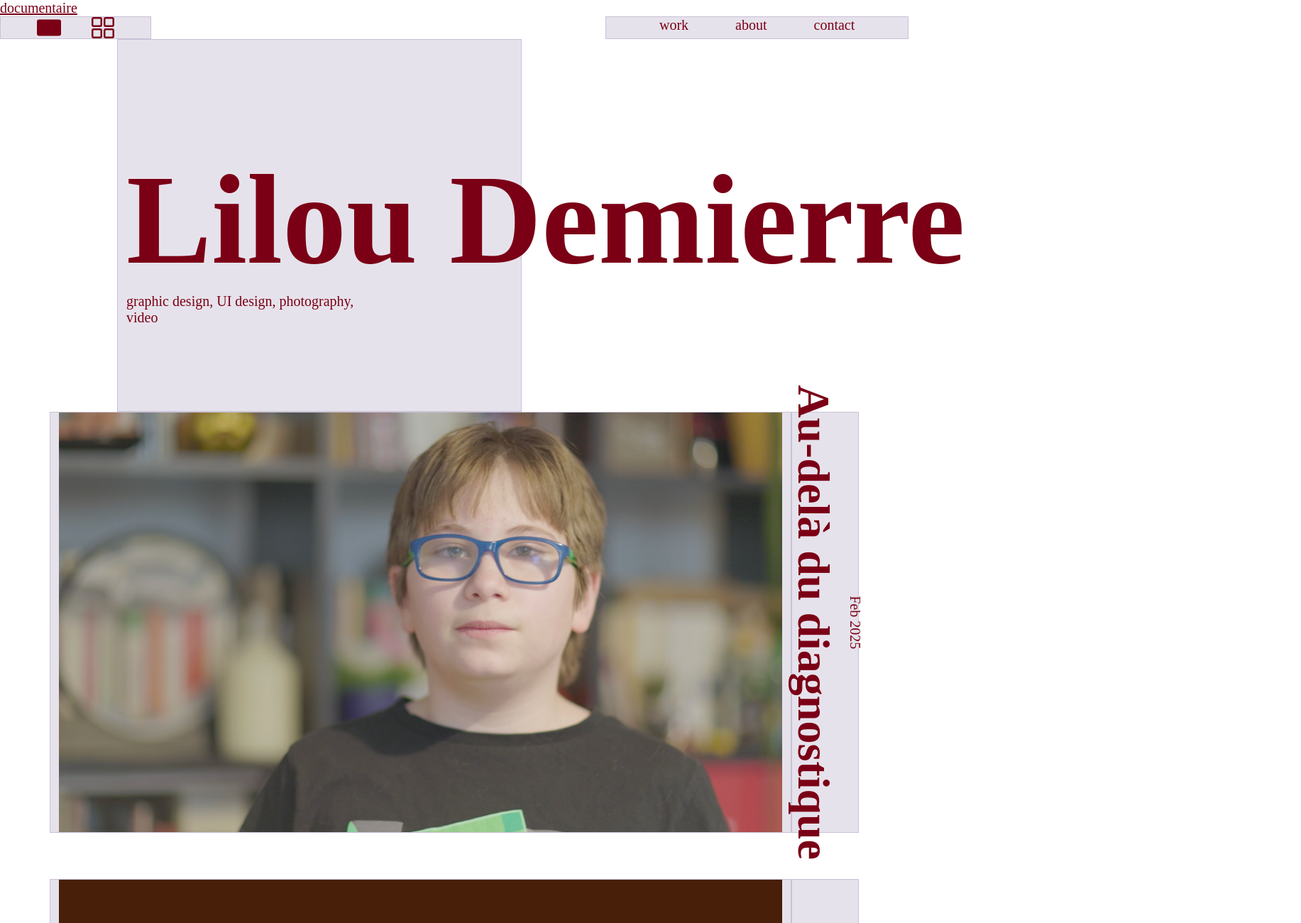
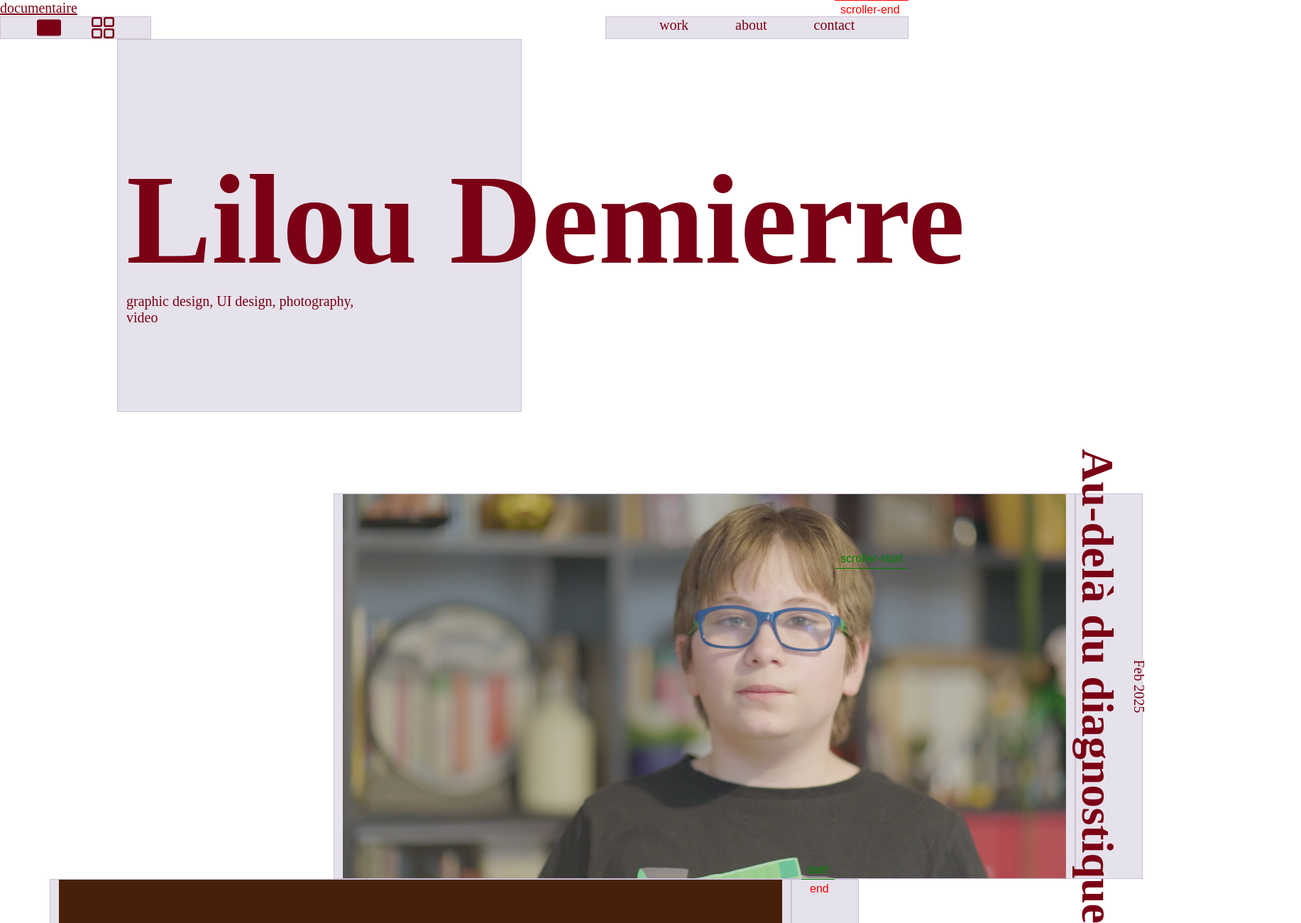
Before and after one commit to liloudemierre/site_portfolio, a website built with Parcel: page src/index.html in a window 1280 px wide. Shown: the top 1300 px of the page at 71% size, 1833 px wide, since content can reach past the window. Built offline with nearby package versions, Linux system fonts and the light colour scheme; a web font is replaced by a local one.

Commit message:
animation homepage

```diff
--- a/package.json
+++ b/package.json
@@ -40,6 +40,7 @@
     "sass": "^1.69.5"
   },
   "dependencies": {
-    "bootstrap": "^5.3.3"
+    "bootstrap": "^5.3.3",
+    "gsap": "^3.12.7"
   }
 }
--- a/src/index.html
+++ b/src/index.html
@@ -6,7 +6,10 @@
     <meta name="viewport" content="width=device-width, initial-scale=1.0" />
     <link rel="stylesheet" href="scss/main.scss" />
     <link rel="stylesheet" href="https://use.typekit.net/xzm5wku.css" />
-    <link rel="stylesheet" href="https://cdnjs.cloudflare.com/ajax/libs/font-awesome/6.5.0/css/all.min.css">
+    <link
+      rel="stylesheet"
+      href="https://cdnjs.cloudflare.com/ajax/libs/font-awesome/6.5.0/css/all.min.css"
+    />
   </head>
   <body>
     <a href="documentaire.html">documentaire</a>
@@ -31,7 +34,7 @@
         </div>
       </div>
     </div>
-
+    <div class="homepage-wrapper">
       <div class="container">
         <div class="row">
           <div class="col-12 offset-xl-1 col-xl-6">
@@ -42,7 +45,8 @@
           </div>
         </div>
       </div>
-    <div class="projet-wrapper">
+    </div>
+    <div class="projet-wrapper projet-animate">
       <div class="container">
         <div class="row">
           <div class="col-12 col-xl-11">
@@ -113,10 +117,13 @@
           </div>
         </div>
       </div>
-    </div>    <div class="about"></div>
+    </div>
+    <div class="about"></div>
     <div class="container">
       <div class="row">
-        <div class="col-12 offset-xl-1 col-xl-6"><h1 class="about-title">Lilou Demierre</h1></div>
+        <div class="col-12 offset-xl-1 col-xl-6">
+          <h1 class="about-title">Lilou Demierre</h1>
+        </div>
       </div>
     </div>
 
@@ -133,31 +140,33 @@
           <p class="about-text">
             Ce texte décris les branches que je pratique le plus et dans
             lesquelles je suis le plus à l’aise et qui me passionne le plus et
-              pourquoi, ce qui m’inspire et ce que j’aime. Ce texet a pour but
-              de décrire ce que je fais le plus.
+            pourquoi, ce qui m’inspire et ce que j’aime. Ce texet a pour but de
+            décrire ce que je fais le plus.
           </p>
         </div>
         <div class="col-12 offset-xl-1 col-xl-8">
           <p class="about-text">
             Là je décris ce que je fais en dehors de mesy études, ce qui me
-              passionne, les sports que je pratique, muay thai, course, muscu,
-              le dessin, ce que j’aime, les voyages etc..
+            passionne, les sports que je pratique, muay thai, course, muscu, le
+            dessin, ce que j’aime, les voyages etc..
           </p>
-          </div>
         </div>
       </div>
     </div>
     <div class="contact">
       <div class="container">
         <div class="row">
-        <div class="col-12 offset-xl-1 col-xl-4"><h1 class="contact-title">Contact</h1></div>
+          <div class="col-12 offset-xl-1 col-xl-4">
+            <h1 class="contact-title">Contact</h1>
+          </div>
         </div>
         <div class="row">
           <div class="col-12 offset-xl-1 col-xl-4">
             <div class="contact-mail">lilou.demierre@studentfr.ch</div>
             <div class="contact-num">
               <i class="fa-solid fa-phone"></i>
-            079 545 58 76</div>
+              079 545 58 76
+            </div>
             <div class="contact-social">
               <i class="fa-brands fa-instagram"></i>
               <i class="fa-brands fa-facebook"></i>
@@ -166,7 +175,8 @@
           </div>
           <div class="col-12 offset-xl-3 col-xl-4">image/citation</div>
         </div>
-    </div></div>
+      </div>
+    </div>
     <script src="js/main.js" type="module"></script>
   </body>
 </html>
--- a/src/js/main.js
+++ b/src/js/main.js
@@ -0,0 +1,16 @@
+import gsap from "gsap";
+import { ScrollTrigger } from "gsap/ScrollTrigger";
+gsap.registerPlugin(ScrollTrigger);
+
+gsap.set(".projet-animate", { x: 400 });
+
+gsap.to(".projet-animate", {
+  scrollTrigger: {
+    trigger: ".projet-animate",
+    start: "bottom bottom",
+    scrub: 1,
+    markers: true,
+  },
+  x: 0,
+  duration: 5,
+});
--- a/src/scss/modules/homepage.scss
+++ b/src/scss/modules/homepage.scss
@@ -19,3 +19,10 @@ p {
   margin-bottom: 120px;
   margin-top: 150px;
 }
+
+.homepage-wrapper {
+  position: fixed;
+  left: 0;
+  right: 0;
+  z-index: -1;
+}
--- a/src/scss/modules/projet.scss
+++ b/src/scss/modules/projet.scss
@@ -30,11 +30,6 @@
   transform: scale(1.1);
 }
 
-.projet-image-container,
-.projet {
-  margin-bottom: 50px; /* Ajuste selon le besoin */
+.projet-animate {
+  margin-top: 80vh;
 }
-
-.projet-wrapper {
-  margin-bottom: 65px;
-}
```
Also changed, not shown: 1 other file. Lines whose indentation alone changed are shown as unchanged.
